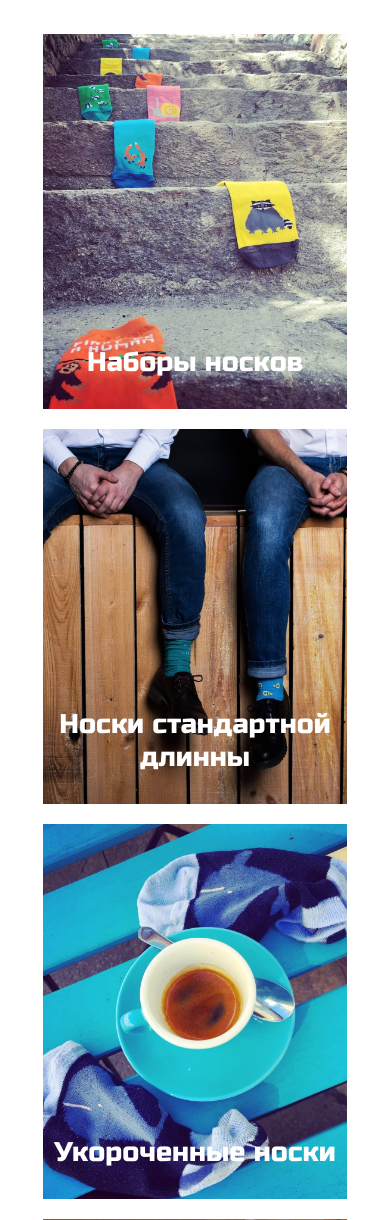
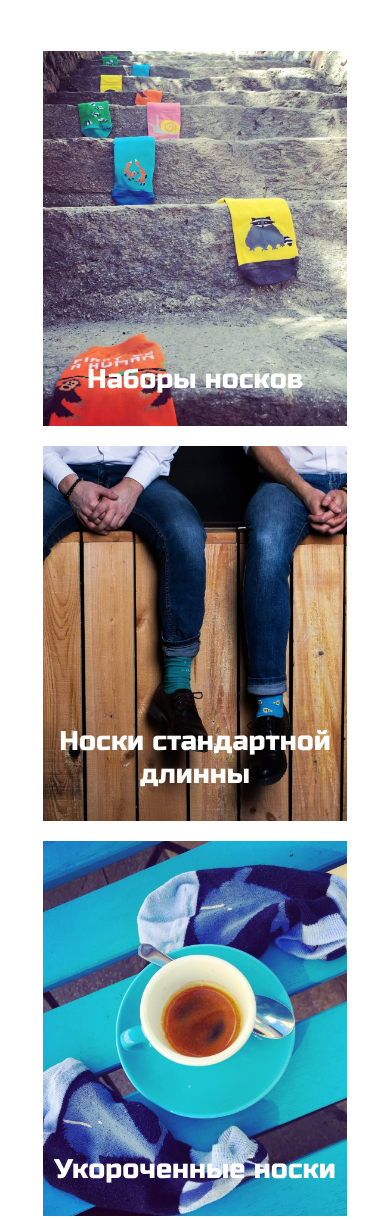
Before and after one commit to Avisrara74/SocksMagazine, a PHP site: page /index.php?page=shop in a window 390 px wide. Shown: the part 80-1300 px from the top of the page. Run offline with PHP 8.4, Linux system fonts and the light colour scheme; some libraries are stand-ins or nearby versions.

Commit message:
Update style.css

```diff
--- a/styles/style.css
+++ b/styles/style.css
@@ -296,7 +296,7 @@ a:nth-child(6)>.content-img {
 
 .mainShop {
 	display: grid;
-	margin: 10vh 3vw 10vh 3vw;
+	margin: 6vh 3vw 0vh 3vw;
 }
 
 .shopItems {
@@ -621,9 +621,6 @@ footer>div:nth-child(3)>p:last-child {
 		grid-template-columns: 1fr;
 		grid-template-rows: 1fr;
 	}
-	.mainShop {
-		margin: 4vh auto 4vh auto;
-	}
 }
 
 @media (max-width: 376px) {
```
